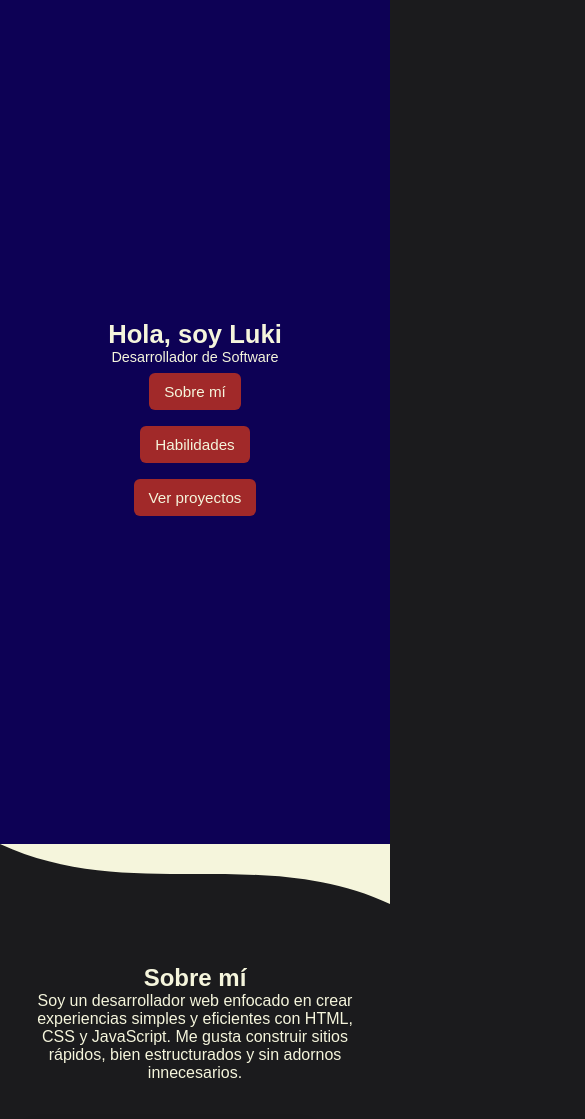
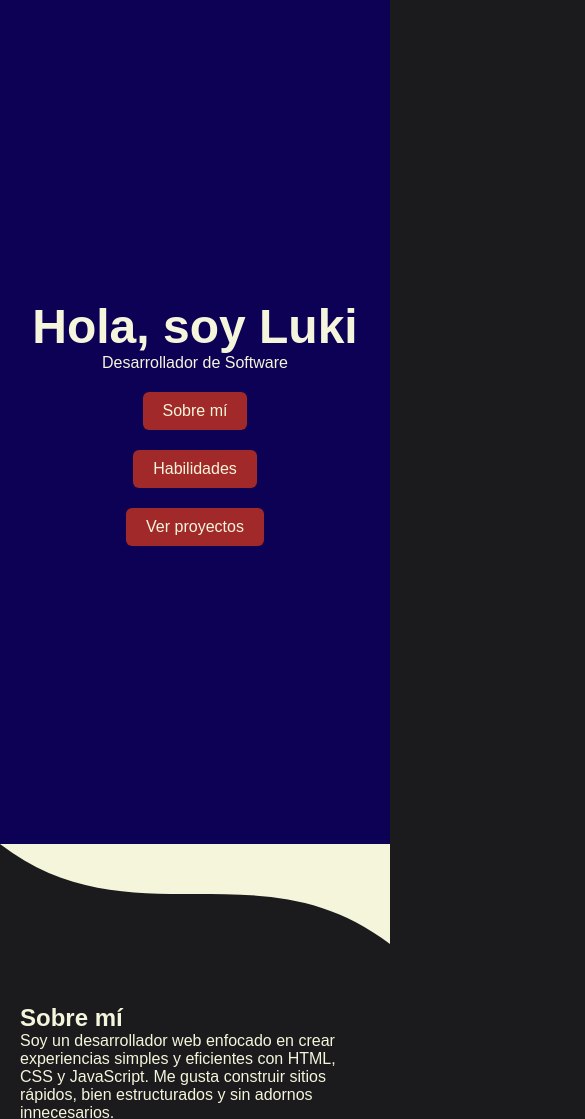
Before and after one commit to LucasGI/Portfolio, a plain HTML site: page index.html in a window 390 px wide. Shown: the top 1119 px of the page, 585 px wide, since content can reach past the window. Drawn offline with Linux system fonts and the light colour scheme; a script that the page names is missing.

Commit message:
Add files via upload

```diff
--- a/styles.css
+++ b/styles.css
@@ -486,53 +486,3 @@ html {
     grid-template-columns: repeat(2, 1fr);
   }
 }
-
-@media (max-width: 768px) {
-  .presentacion h1 {
-    font-size: 2rem;
-  }
-
-  .presentacion p {
-    font-size: 1rem;
-  }
-
-  .proyecto {
-    flex-direction: column !important;
-  }
-
-  .proyecto img,
-  .sobre-mi-foto,
-  .sobre-mi-texto,
-  .descripcion {
-    max-width: 100%;
-    flex: none;
-  }
-
-  .sobre-mi-texto,
-  .descripcion {
-    text-align: center;
-  }
-
-  /* Ajustar botones en presentación */
-  .presentacion a {
-    margin: 8px 5px;
-    padding: 10px 15px;
-    font-size: 0.95rem;
-  }
-}
-
-/* Pantallas muy chicas (celulares) */
-@media (max-width: 400px) {
-  .presentacion h1 {
-    font-size: 1.6rem;
-  }
-
-  .presentacion p {
-    font-size: 0.9rem;
-  }
-
-  .curva-abajo svg,
-  .curva-arriba svg {
-    height: 60px;
-  }
-}
```
